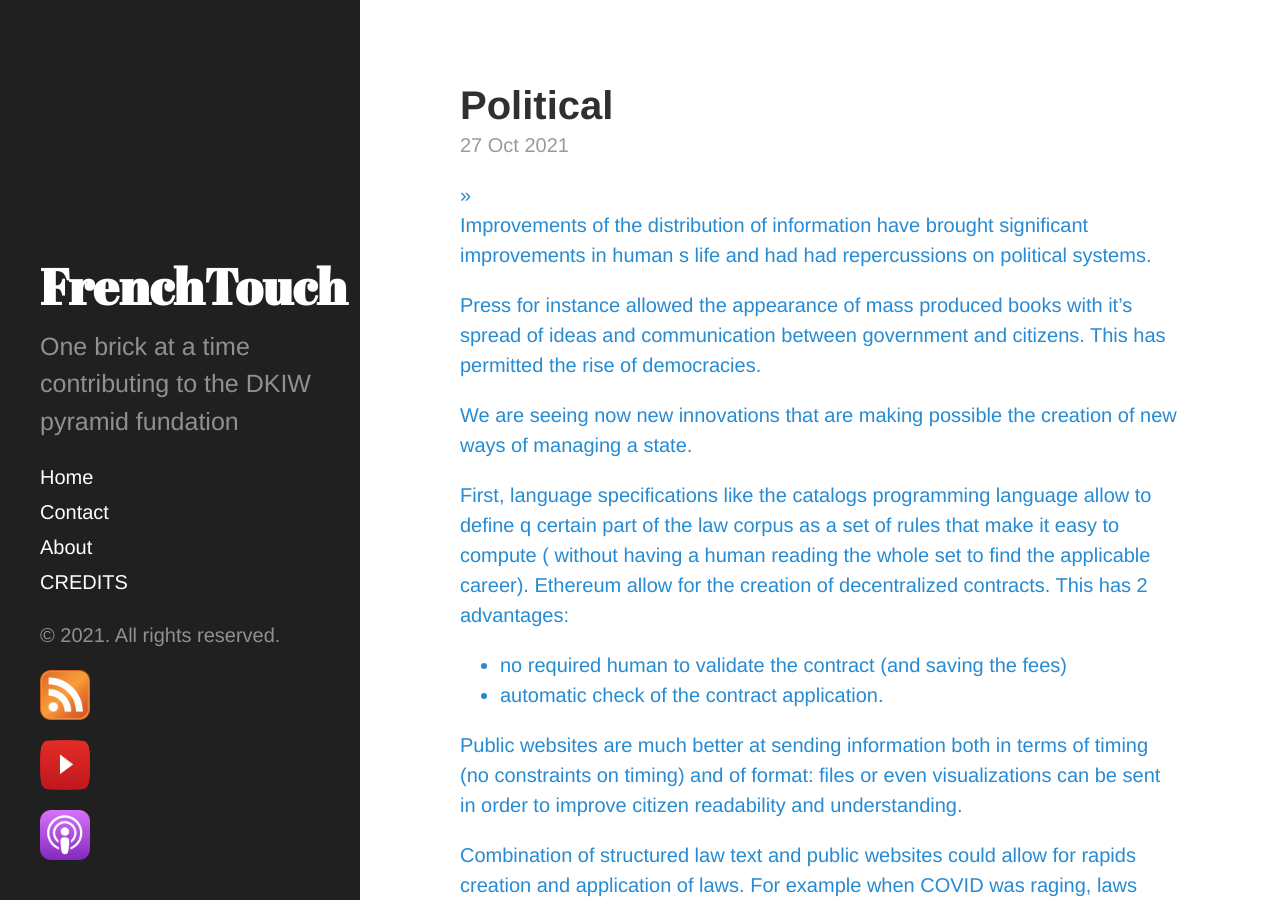
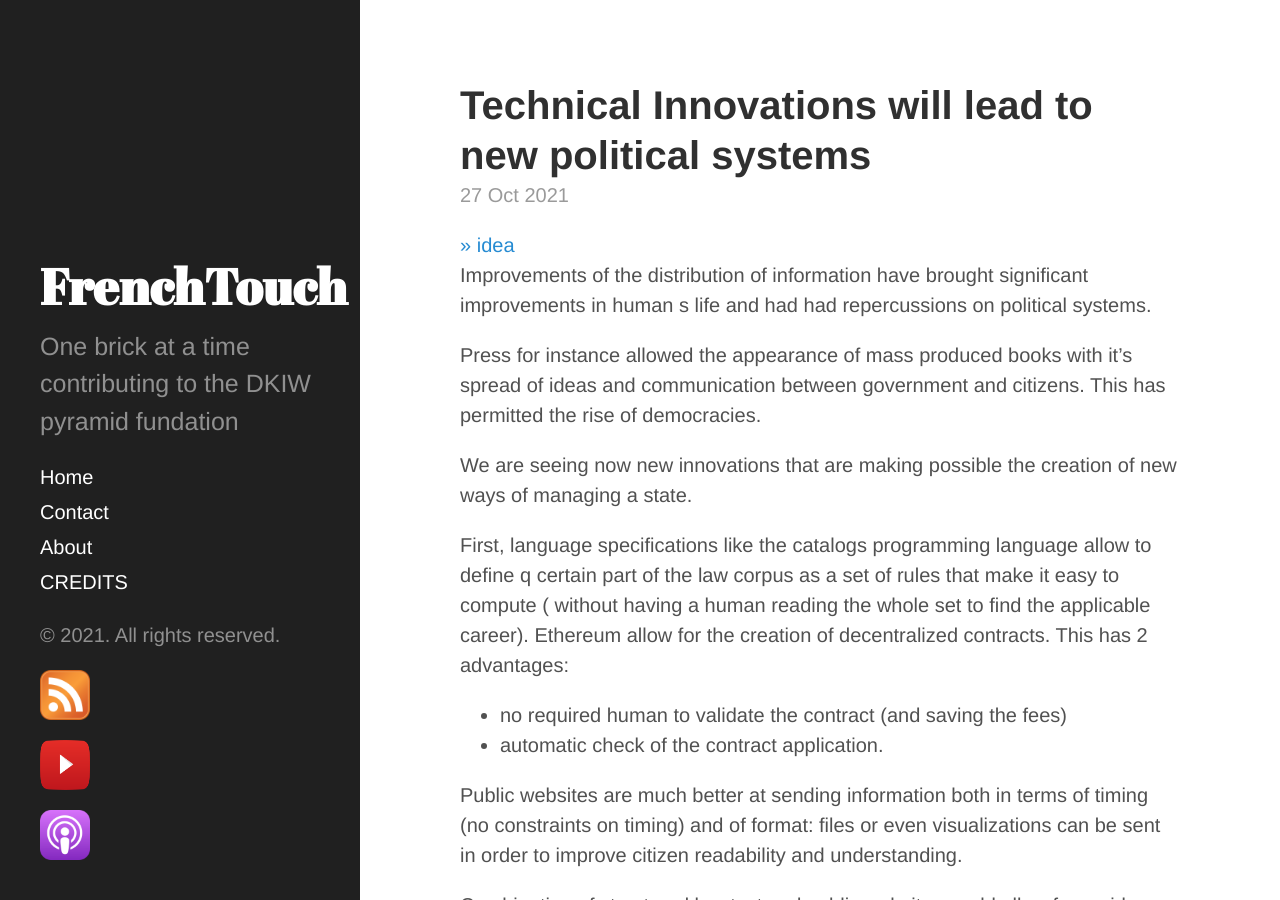
Before and after one commit to touch4tech/touch4tech, a Jekyll site: the page built from _posts/2021-10-27-political.md, in a window 1280 px wide and 900 px high. Built offline with Jekyll 4.4.1, drawn with Linux system fonts in a browser that asks for light colours; our own code applies the rules of GitHub Pages for plain Markdown files.

Commit message:
Update 2021-10-27-political.md

```diff
--- a/_posts/2021-10-27-political.md
+++ b/_posts/2021-10-27-political.md
@@ -1,4 +1,10 @@
-
+---
+date: 2021-10-27
+title: Technical Innovations will lead to new political systems
+categories: idea
+layout: post
+author: [oberron, rezpe]
+---
 
 Improvements of the distribution of information have brought significant improvements in human s life and had had repercussions on political systems.
 
```
